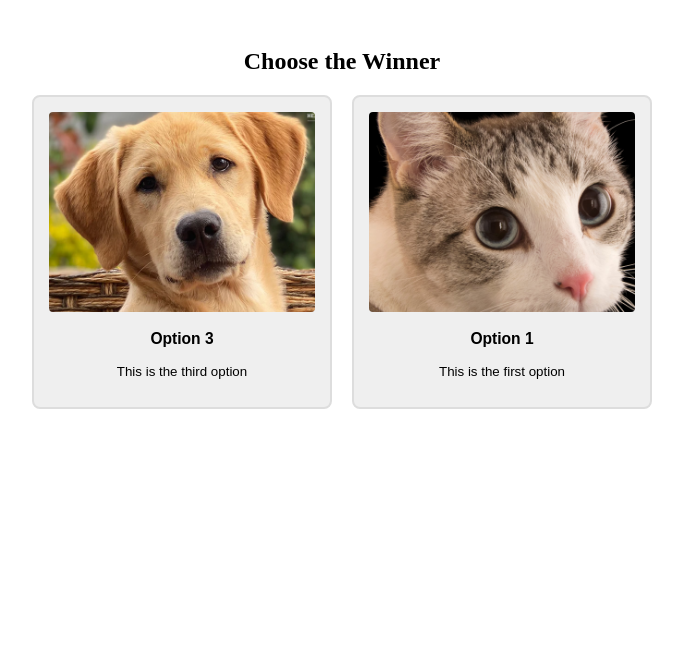
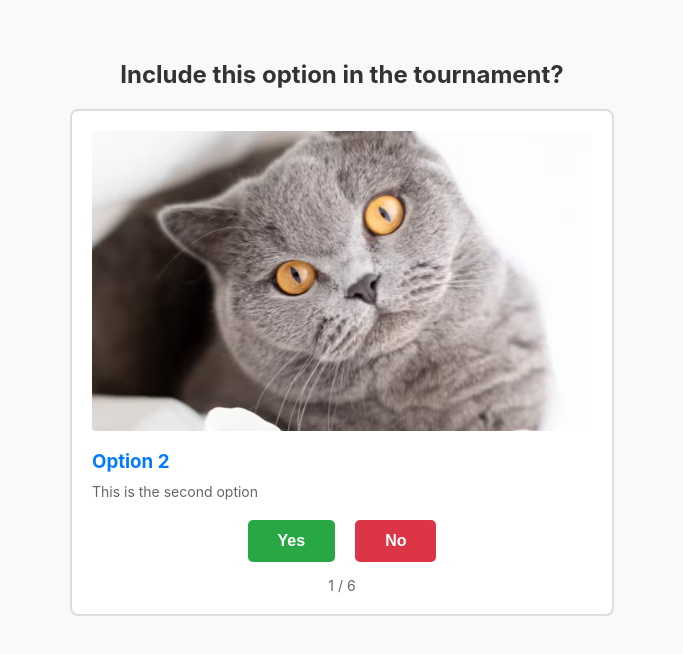
Before and after one commit to Yeti-Owner/leahs-ladder, a React (Vite) app: page / in a window 1280 px wide. Shown: the top 654 px of the page, without its empty margins (298-981 px from the left). Built offline with nearby package versions, Linux system fonts and the light colour scheme.

Commit message:
Include/Exclude Options
Just a quick page before hand that allows you to include or exclude an option instead of including it in the full rankings.

```diff
--- a/src/App.css
+++ b/src/App.css
@@ -1,4 +1,69 @@
-.battle-stage {
+/* Base styles */
+body {
+    margin: 0;
+    font-family: -apple-system, BlinkMacSystemFont, 'Segoe UI', Roboto, Oxygen, Ubuntu, Cantarell, 'Open Sans', 'Helvetica Neue', sans-serif;
+    background-color: #f8f9fa;
+    color: #333;
+  }
+
+  .app-container {
+    max-width: 1200px;
+    margin: 0 auto;
+    padding: 20px;
+  }
+
+  /* Loading states */
+  .loading-state {
+    text-align: center;
+    padding: 40px;
+    color: #666;
+  }
+
+  .spinner {
+    width: 40px;
+    height: 40px;
+    border: 4px solid #f3f3f3;
+    border-top: 4px solid #007bff;
+    border-radius: 50%;
+    margin: 0 auto 20px;
+    animation: spin 1s linear infinite;
+  }
+
+  @keyframes spin {
+    0% { transform: rotate(0deg); }
+    100% { transform: rotate(360deg); }
+  }
+
+  /* Error screens */
+  .error-screen {
+    text-align: center;
+    padding: 40px;
+    max-width: 600px;
+    margin: 0 auto;
+  }
+
+  .error-screen h2 {
+    color: #dc3545;
+    margin-bottom: 20px;
+  }
+
+  .error-screen button {
+    background: #007bff;
+    color: white;
+    border: none;
+    padding: 12px 24px;
+    border-radius: 5px;
+    cursor: pointer;
+    font-size: 16px;
+    transition: opacity 0.2s;
+  }
+
+  .error-screen button:hover {
+    opacity: 0.9;
+  }
+
+  /* Tournament stages */
+  .battle-stage {
     padding: 20px;
     text-align: center;
   }
@@ -8,6 +73,7 @@
     gap: 20px;
     justify-content: center;
     flex-wrap: wrap;
+    margin-top: 30px;
   }
 
   .battle-option {
@@ -16,11 +82,13 @@
     border-radius: 8px;
     padding: 15px;
     width: 300px;
-    transition: transform 0.2s;
+    transition: transform 0.2s, box-shadow 0.2s;
+    background: white;
   }
 
   .battle-option:hover {
-    transform: scale(1.05);
+    transform: translateY(-5px);
+    box-shadow: 0 4px 15px rgba(0, 0, 0, 0.1);
     border-color: #007bff;
   }
 
@@ -29,16 +97,39 @@
     height: 200px;
     object-fit: cover;
     border-radius: 4px;
+    margin-bottom: 15px;
   }
 
   .option-info {
-    margin-top: 10px;
+    text-align: left;
   }
 
+  .option-info h3 {
+    margin: 0 0 10px;
+    color: #007bff;
+  }
+
+  .option-info p {
+    margin: 0;
+    color: #666;
+    font-size: 14px;
+  }
+
+  /* Results screen */
   .results {
     padding: 20px;
     max-width: 800px;
     margin: 0 auto;
+  }
+
+  .results h1 {
+    color: #28a745;
+    margin-bottom: 30px;
+  }
+
+  .results h2 {
+    color: #333;
+    margin-bottom: 20px;
   }
 
   .rankings {
@@ -53,6 +144,12 @@
     margin: 10px 0;
     border: 1px solid #eee;
     border-radius: 8px;
+    background: white;
+    transition: transform 0.2s;
+  }
+
+  .ranking-item:hover {
+    transform: translateX(5px);
   }
 
   .ranking-item img {
@@ -66,9 +163,108 @@
     font-size: 24px;
     font-weight: bold;
     min-width: 50px;
+    color: #007bff;
   }
 
   .content {
     flex-grow: 1;
     text-align: left;
   }
+
+  .content h3 {
+    margin: 0 0 5px;
+    color: #333;
+  }
+
+  .content p {
+    margin: 0;
+    color: #666;
+    font-size: 14px;
+  }
+
+  /* Filter stage */
+  .filter-stage {
+    padding: 20px;
+    text-align: center;
+  }
+
+  .option-card {
+    max-width: 500px;
+    margin: 20px auto;
+    border: 2px solid #ddd;
+    border-radius: 8px;
+    padding: 20px;
+    background: white;
+    transition: transform 0.2s;
+  }
+
+  .option-card:hover {
+    transform: translateY(-5px);
+  }
+
+  .option-card img {
+    width: 100%;
+    height: 300px;
+    object-fit: cover;
+    border-radius: 4px;
+    margin-bottom: 15px;
+  }
+
+  .filter-buttons {
+    display: flex;
+    gap: 20px;
+    justify-content: center;
+    margin-top: 20px;
+  }
+
+  .yes-button, .no-button {
+    padding: 12px 30px;
+    border: none;
+    border-radius: 5px;
+    cursor: pointer;
+    font-size: 16px;
+    font-weight: bold;
+    transition: transform 0.2s, opacity 0.2s;
+  }
+
+  .yes-button {
+    background-color: #28a745;
+    color: white;
+  }
+
+  .no-button {
+    background-color: #dc3545;
+    color: white;
+  }
+
+  .yes-button:hover, .no-button:hover {
+    opacity: 0.9;
+    transform: scale(1.05);
+  }
+
+  .progress {
+    margin-top: 15px;
+    font-size: 14px;
+    color: #666;
+  }
+
+  /* Responsive design */
+  @media (max-width: 768px) {
+    .battle-option {
+      width: 100%;
+    }
+
+    .ranking-item {
+      flex-direction: column;
+      text-align: center;
+    }
+
+    .ranking-item img {
+      width: 100%;
+      height: auto;
+    }
+
+    .option-card {
+      width: 90%;
+    }
+  }
--- /dev/null
+++ b/src/OptionFilter.jsx
@@ -0,0 +1,63 @@
+import { useState, useEffect } from 'react';
+import { optionsData } from './optionsData';
+
+function shuffle(array) {
+  const shuffled = [...array];
+  for (let i = shuffled.length - 1; i > 0; i--) {
+    const j = Math.floor(Math.random() * (i + 1));
+    [shuffled[i], shuffled[j]] = [shuffled[j], shuffled[i]];
+  }
+  return shuffled;
+}
+
+export default function OptionFilter({ onComplete }) {
+  const [shuffledOptions, setShuffledOptions] = useState(null);
+  const [currentIndex, setCurrentIndex] = useState(0);
+  const [selectedOptions, setSelectedOptions] = useState([]);
+
+  useEffect(() => {
+    if (optionsData.length > 0) {
+      setShuffledOptions(shuffle([...optionsData]));
+    } else {
+      onComplete([]);
+    }
+  }, []);
+
+  if (shuffledOptions === null) {
+    return <div className="loading-state">Initializing options...</div>;
+  }
+
+  if (currentIndex >= shuffledOptions.length) {
+    onComplete(selectedOptions);
+    return null;
+  }
+
+  const currentOption = shuffledOptions[currentIndex];
+
+  return (
+    <div className="filter-stage">
+      <h2>Include this option in the tournament?</h2>
+      <div className="option-card">
+        <img src={currentOption.image} alt={currentOption.title} />
+        <div className="option-info">
+          <h3>{currentOption.title}</h3>
+          <p>{currentOption.description}</p>
+        </div>
+        <div className="filter-buttons">
+          <button onClick={() => {
+            setSelectedOptions(prev => [...prev, currentOption]);
+            setCurrentIndex(prev => prev + 1);
+          }} className="yes-button">
+            Yes
+          </button>
+          <button onClick={() => setCurrentIndex(prev => prev + 1)} className="no-button">
+            No
+          </button>
+        </div>
+        <div className="progress">
+          {currentIndex + 1} / {shuffledOptions.length}
+        </div>
+      </div>
+    </div>
+  );
+}
--- a/src/TournamentBracket.jsx
+++ b/src/TournamentBracket.jsx
@@ -1,5 +1,4 @@
 import { useState, useEffect } from 'react';
-import { optionsData } from './optionsData';
 
 function shuffle(array) {
   const shuffled = [...array];
@@ -10,7 +9,7 @@ function shuffle(array) {
   return shuffled;
 }
 
-export default function TournamentBracket() {
+export default function TournamentBracket({ filteredOptions }) {
   const [options, setOptions] = useState([]);
   const [currentRoundPairs, setCurrentRoundPairs] = useState([]);
   const [currentPairIndex, setCurrentPairIndex] = useState(0);
@@ -26,17 +25,35 @@ export default function TournamentBracket() {
     winner: null,
   });
 
+  // Initialize tournament with filtered options
+  useEffect(() => {
+    if (filteredOptions && filteredOptions.length > 0) {
+      const initialOptions = shuffle([...filteredOptions]);
+      setOptions(initialOptions);
+
+      // Handle single-option case immediately
+      if (initialOptions.length === 1) {
+        setMainWinner(initialOptions[0]);
+        setMainLosers([]);
+      }
+    }
+  }, [filteredOptions]);
+
   // Main tournament logic
   useEffect(() => {
-    setOptions(shuffle([...optionsData]));
-  }, []);
+    if (options.length <= 1) return;
 
-  useEffect(() => {
-    if (options.length === 0) return;
     const pairs = [];
     for (let i = 0; i < options.length; i += 2) {
       pairs.push(options.slice(i, i + 2));
     }
+
+    // Handle single remaining option
+    if (pairs.length === 1 && pairs[0].length === 1) {
+      setWinners([pairs[0][0]]);
+      return;
+    }
+
     setCurrentRoundPairs(pairs);
     setCurrentPairIndex(0);
     setWinners([]);
@@ -46,15 +63,17 @@ export default function TournamentBracket() {
     if (currentPairIndex >= currentRoundPairs.length && currentRoundPairs.length > 0) {
       if (winners.length === 1 && !mainWinner) {
         setMainWinner(winners[0]);
-        setSecondaryBracket(prev => ({
-          ...prev,
-          options: shuffle([...mainLosers]),
-        }));
+        if (mainLosers.length > 0) {
+          setSecondaryBracket(prev => ({
+            ...prev,
+            options: shuffle([...mainLosers]),
+          }));
+        }
       } else {
         setOptions(winners);
       }
     }
-  }, [currentPairIndex, currentRoundPairs.length, winners, mainWinner]);
+  }, [currentPairIndex, winners, mainWinner, mainLosers]);
 
   // Handle single-option pairs in main bracket
   useEffect(() => {
@@ -134,7 +153,10 @@ export default function TournamentBracket() {
   };
 
   const getFinalRankings = () => {
-    if (!mainWinner || !secondaryBracket.winner) return [];
+    if (!mainWinner) return [];
+    if (mainLosers.length === 0) return [mainWinner];
+    if (!secondaryBracket.winner) return [];
+
     return [
       mainWinner,
       secondaryBracket.winner,
@@ -142,6 +164,26 @@ export default function TournamentBracket() {
       ...secondaryBracket.winners.slice(1).reverse()
     ].filter((v, i, a) => a.findIndex(t => t.title === v.title) === i);
   };
+
+  // Handle single-option case immediately
+  if (mainWinner && mainLosers.length === 0) {
+    return (
+      <div className="results">
+        <h1>🏆 Winner: {mainWinner.title}</h1>
+        <h2>Final Rankings:</h2>
+        <div className="rankings">
+          <div className="ranking-item">
+            <div className="rank">#1</div>
+            <div className="content">
+              <h3>{mainWinner.title}</h3>
+              <p>{mainWinner.description}</p>
+            </div>
+            <img src={mainWinner.image} alt={mainWinner.title} />
+          </div>
+        </div>
+      </div>
+    );
+  }
 
   if (mainWinner && secondaryBracket.winner) {
     const finalRankings = getFinalRankings();
@@ -168,7 +210,7 @@ export default function TournamentBracket() {
   if (mainWinner) {
     if (secondaryBracket.pairs.length === 0 ||
         secondaryBracket.pairIndex >= secondaryBracket.pairs.length) {
-      return <div>Processing secondary bracket...</div>;
+      return <div>Processing final rankings...</div>;
     }
 
     const currentPair = secondaryBracket.pairs[secondaryBracket.pairIndex];
@@ -195,14 +237,18 @@ export default function TournamentBracket() {
     );
   }
 
+  if (options.length === 0) {
+    return <div className="loading-state">Initializing tournament...</div>;
+  }
+
   if (currentRoundPairs.length === 0 || currentPairIndex >= currentRoundPairs.length) {
-    return <div>Loading...</div>;
+    return <div className="loading-state">Processing next round...</div>;
   }
 
   const currentPair = currentRoundPairs[currentPairIndex];
 
   if (currentPair.length === 1) {
-    return <div>Processing next round...</div>;
+    return <div className="loading-state">Processing next round...</div>;
   }
 
   return (
--- a/src/main.tsx
+++ b/src/main.tsx
@@ -1,10 +1,34 @@
-import { StrictMode } from 'react';
+import { StrictMode, useState } from 'react';
 import { createRoot } from 'react-dom/client';
-import TournamentBracket from './TournamentBracket.jsx';
+import TournamentBracket from './TournamentBracket';
+import OptionFilter from './OptionFilter';
 import './App.css';
+
+function App() {
+  const [filteredOptions, setFilteredOptions] = useState<Array<any> | null>(null);
+
+  return (
+    <div className="app-container">
+      {filteredOptions !== null ? (
+        filteredOptions.length > 0 ? (
+          <TournamentBracket filteredOptions={filteredOptions} />
+        ) : (
+          <div className="error-screen">
+            <h2>No options selected!</h2>
+            <button onClick={() => setFilteredOptions(null)}>
+              ← Go back to selection
+            </button>
+          </div>
+        )
+      ) : (
+        <OptionFilter onComplete={(options) => setFilteredOptions(options)} />
+      )}
+    </div>
+  );
+}
 
 createRoot(document.getElementById('root')!).render(
   <StrictMode>
-    <TournamentBracket />
-  </StrictMode>,
+    <App />
+  </StrictMode>
 );
```
